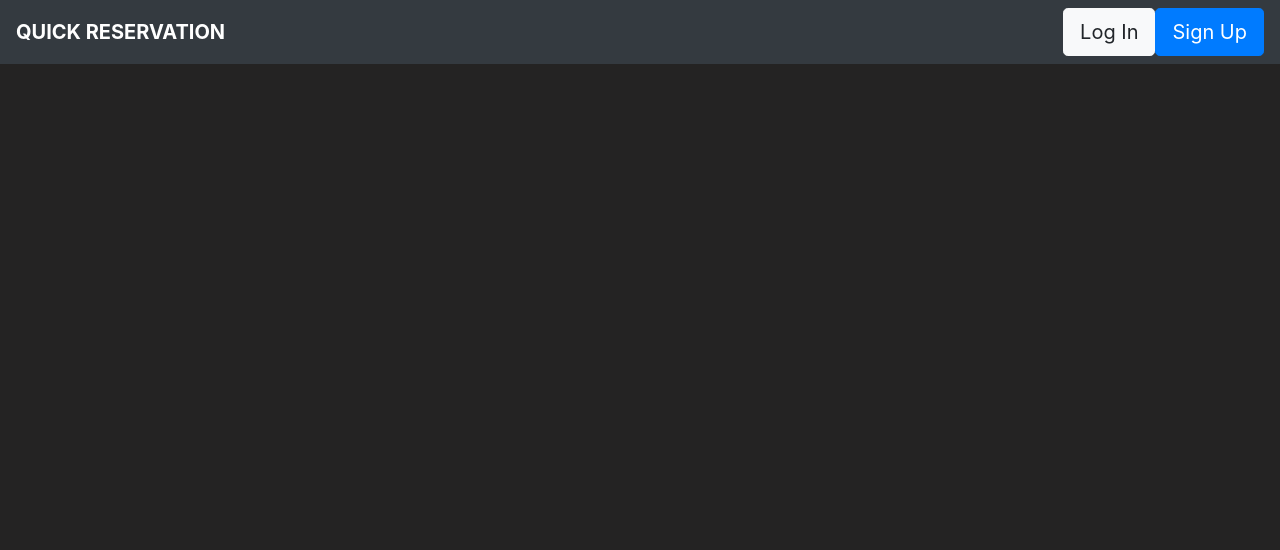
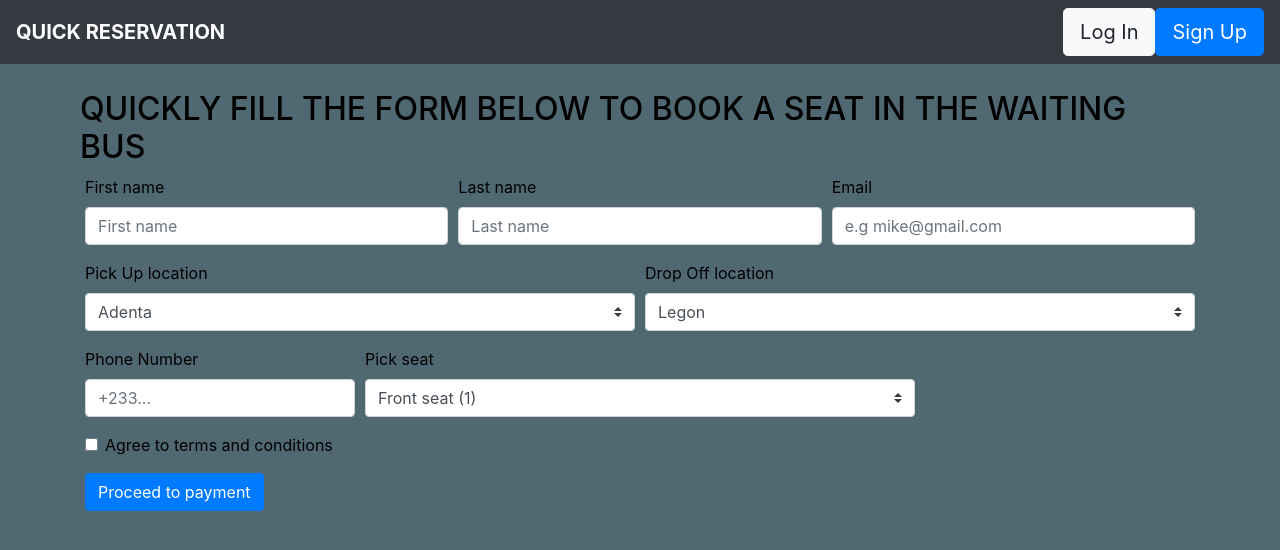
Before and after one commit to geraldelorm/viva, a PHP site: page /booknow.php in a window 1280 px wide. Shown: the top 550 px of the page. Run offline with PHP 8.4, Linux system fonts and the light colour scheme.

Commit message:
working on booknow page

```diff
--- a/booknow.css
+++ b/booknow.css
@@ -0,0 +1,11 @@
+body {
+    display: flex;
+    align-items: center;
+    justify-content: center;
+    padding-top: 40px;
+    margin: auto;
+    margin-top: 50px;
+    padding-bottom: 40px;
+    color: black;
+    background: #506872;
+  }
--- a/booknow.php
+++ b/booknow.php
@@ -15,7 +15,7 @@
     <link href="./assets/dist/css/bootstrap.min.css" rel="stylesheet">
 
     <!-- Custom styles for this template -->
-    <link href="style.css" rel="stylesheet">
+    <link href="booknow.css" rel="stylesheet">
 </head>
 <header>
   <nav class="navbar navbar-expand-md navbar-dark fixed-top bg-dark">
@@ -31,7 +31,80 @@
       <a class="btn btn-lg btn-primary" href="user/signup.php" role="button">Sign Up</a>
   </nav>
   </header>
-<body>
-
+<body class="container">
+  <form class="form-signin">
+  <div class="form-row">
+    <div >
+      <h2>QUICKLY FILL THE FORM BELOW TO BOOK A SEAT IN THE WAITING BUS</h2>
+    </div>
+    <hr>
+    <div class="col-md-4 mb-3">
+      <label for="validationDefault01">First name</label>
+      <input type="text" class="form-control" id="validationDefault01" placeholder="First name" required>
+    </div>
+    <div class="col-md-4 mb-3">
+      <label for="validationDefault02">Last name</label>
+      <input type="text" class="form-control" id="validationDefault02" placeholder="Last name"  required>
+    </div>
+    <div class="col-md-4 mb-3">
+      <label for="validationDefaultUsername">Email</label>
+        <input type="email" class="form-control" id="validationDefaultUsername" placeholder="e.g mike@gmail.com" aria-describedby="inputGroupPrepend2" required>
+      </div>
+    </div>
+  </div>
+  <div class="form-row">
+    <div class="col-md-6 mb-3">
+      <label class="mr-sm-2" for="inlineFormCustomSelect">Pick Up location</label>
+      <select class="custom-select mr-sm-2" id="inlineFormCustomSelect">
+        <option selected>Adenta</option>
+        <option value="1">Madina</option>
+        <option value="2">legon</option>
+        <option value="3">Lapaz</option>
+      </select>
+    </div>
+    <div class="col-md-6 mb-3">
+      <label class="mr-sm-2" for="inlineFormCustomSelect">Drop Off location</label>
+      <select class="custom-select mr-sm-2" id="inlineFormCustomSelect">
+        <option selected>Legon</option>
+        <option value="1">Lapaz</option>
+        <option value="2">Adenta</option>
+        <option value="3">Madina</option>
+      </select>
+    </div>
+    <div class="col-md-3 mb-3">
+      <label for="validationDefault04">Phone Number</label>
+      <input type="text" class="form-control" id="validationDefault04" placeholder="+233..." required>
+    </div>
+    <div class="col-md-6 mb-3">
+      <label class="mr-sm-2" for="inlineFormCustomSelect">Pick seat</label>
+      <select class="custom-select mr-sm-2" id="inlineFormCustomSelect">
+        <option selected>Front seat (1)</option>
+        <option value="1">Front seat (2)</option>
+        <option value="2">Front seat (3)</option>
+        <option value="3">Front seat (4)</option>
+        <option value="4">Front seat (5)</option>
+        <option value="5">Front seat (6)</option>
+        <option value="6">Middle seat (7)</option>
+        <option value="7">Middle seat (8)</option>
+        <option value="8">Middle seat (9)</option>
+        <option value="9">Middle seat (10)</option>
+        <option value="10">Middle seat (12)</option>
+        <option value="11">Back seat (13)</option>
+        <option value="12">Back seat (14)</option>
+        <option value="13">Back seat (15)</option>
+        <option value="14">Back seat (16)</option>
+      </select>
+    </div>
+  </div>
+  <div class="form-group">
+    <div class="form-check">
+      <input class="form-check-input" type="checkbox" value="" id="invalidCheck2" required>
+      <label class="form-check-label" for="invalidCheck2">
+        Agree to terms and conditions
+      </label>
+    </div>
+  </div>
+  <button class="btn btn-primary" type="submit">Proceed to payment</button>
+</form>
 </body>
 </html>
```
Also changed, not shown: admin/signin.php (line endings or trailing spaces), assets/img/book.jpg (added).
